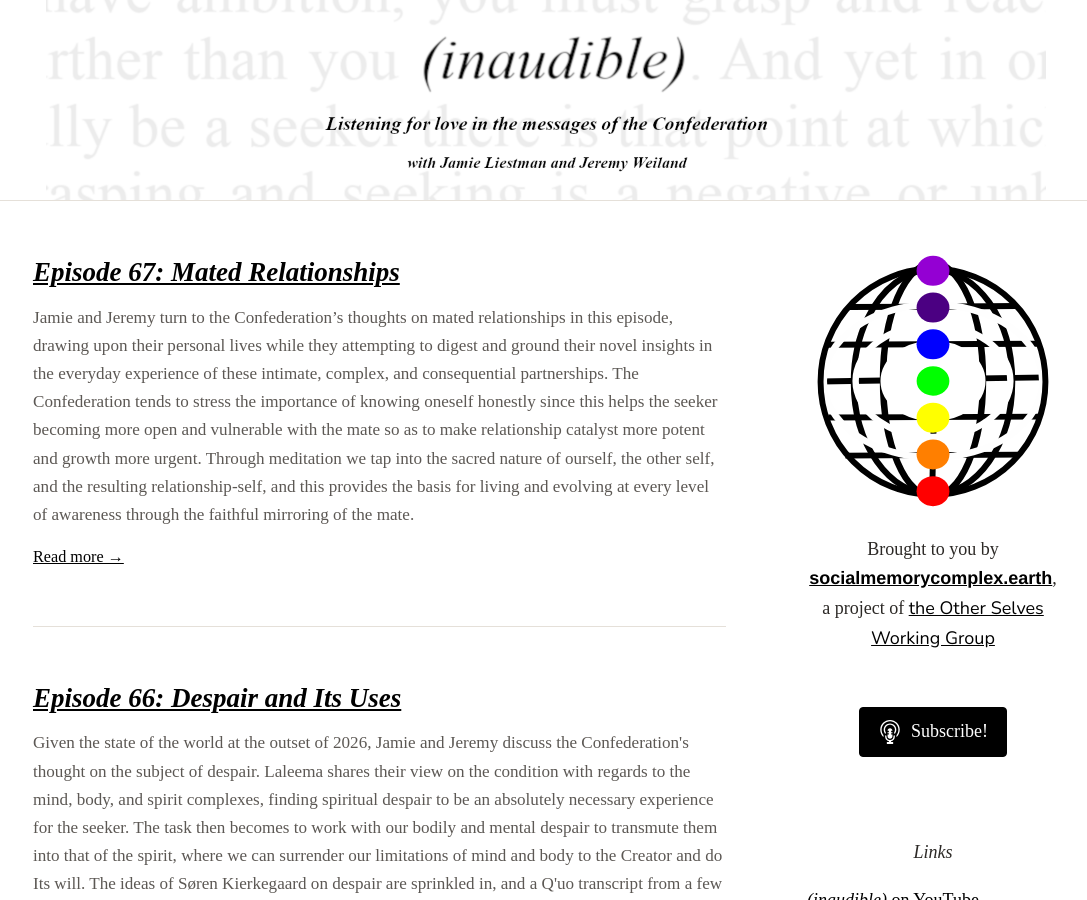
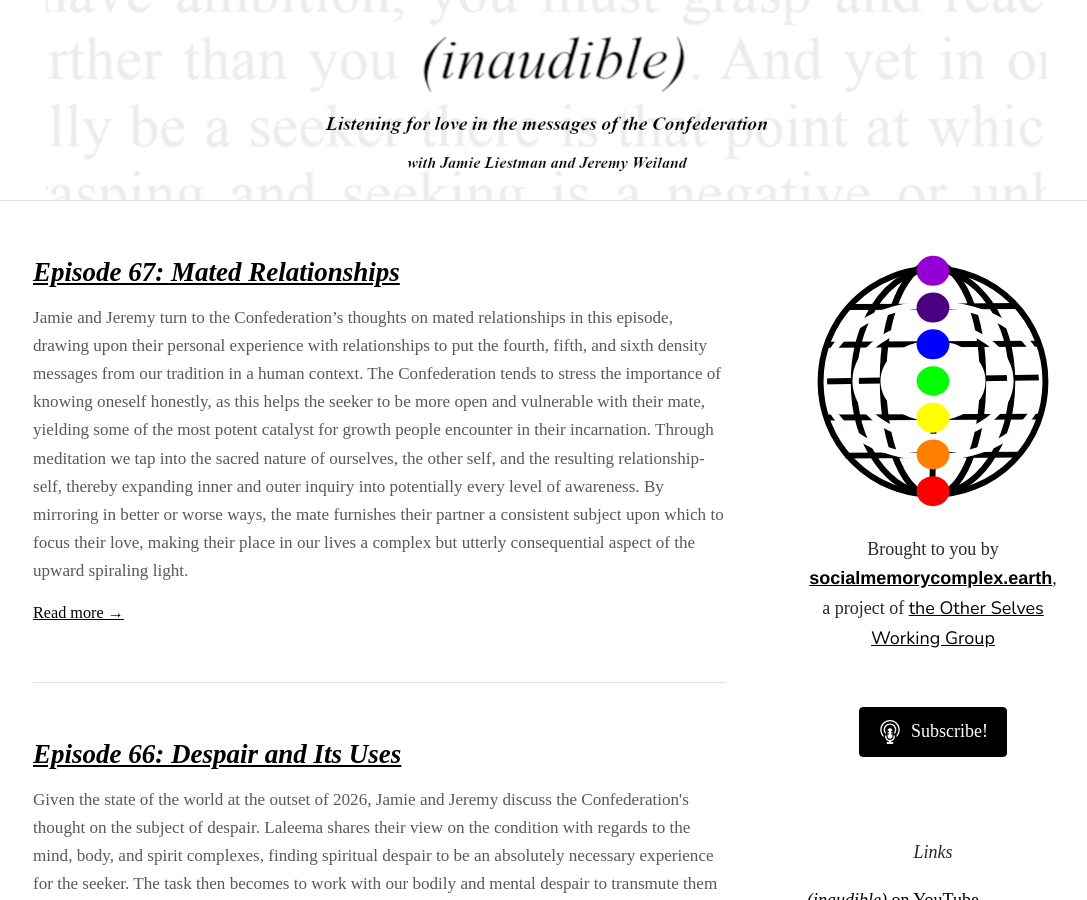
Before and after one commit to oswg/inaudible.show, a Jekyll site: the page built from index.html, in a window 1280 px wide and 900 px high. Shown: the whole window, without its empty margins (94-1181 px from the left). Built offline with Jekyll 4.4.1, drawn with Linux system fonts in a browser that asks for light colours; the list of posts is cut into pages by our own code.

Commit message:
update episode and publish

```diff
--- a/_posts/2026-03-08-episode-67.md
+++ b/_posts/2026-03-08-episode-67.md
@@ -10,7 +10,7 @@ categories:
   - Harvest
 ---
 
-Jamie and Jeremy turn to the Confederation's thoughts on mated relationships in this episode, drawing upon their personal lives while they attempting to digest and ground their novel insights in the everyday experience of these intimate, complex, and consequential partnerships. The Confederation tends to stress the importance of knowing oneself honestly since this helps the seeker becoming more open and vulnerable with the mate so as to make relationship catalyst more potent and growth more urgent. Through meditation we tap into the sacred nature of ourself, the other self, and the resulting relationship-self, and this provides the basis for living and evolving at every level of awareness through the faithful mirroring of the mate.
+Jamie and Jeremy turn to the Confederation's thoughts on mated relationships in this episode, drawing upon their personal experience with relationships to put the fourth, fifth, and sixth density messages from our tradition in a human context. The Confederation tends to stress the importance of knowing oneself honestly, as this helps the seeker to be more open and vulnerable with their mate, yielding some of the most potent catalyst for growth people encounter in their incarnation. Through meditation we tap into the sacred nature of ourselves, the other self, and the resulting relationship-self, thereby expanding inner and outer inquiry into potentially every level of awareness. By mirroring in better or worse ways, the mate furnishes their partner a consistent subject upon which to focus their love, making their place in our lives a complex but utterly consequential aspect of the upward spiraling light.
 
 <!-- more -->
 
```
